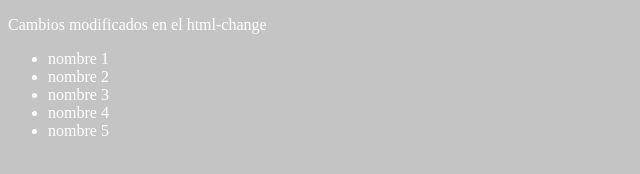
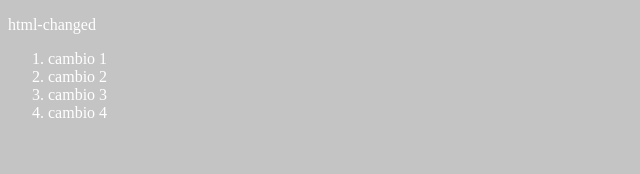
Before and after one commit to PpexRay/GitHubCourseJonMircha, a plain HTML site: page index.html in a window 1280 px wide. Shown: the whole page, without its empty margins (0-640 px from the left). Drawn offline with Linux system fonts and the light colour scheme.

Commit message:
Cambios en html

```diff
--- a/index.html
+++ b/index.html
@@ -9,15 +9,16 @@
 <link rel="stylesheet" href="./styles.css">
 <body>
 
-  <p>Cambios modificados en el html-change</p>
+  <p>html-changed</p>
 
-  <ul>
-    <li>nombre 1</li>
-    <li>nombre 2</li>
-    <li>nombre 3</li>
-    <li>nombre 4</li>
-    <li>nombre 5</li>
-  </ul>
+
+  <ol>
+    <li>cambio 1</li>
+    <li>cambio 2</li>
+    <li>cambio 3</li>
+    <li>cambio 4</li>
+  </ol>
+
 
 </body>
 <script src="./index.js"></script>
```
